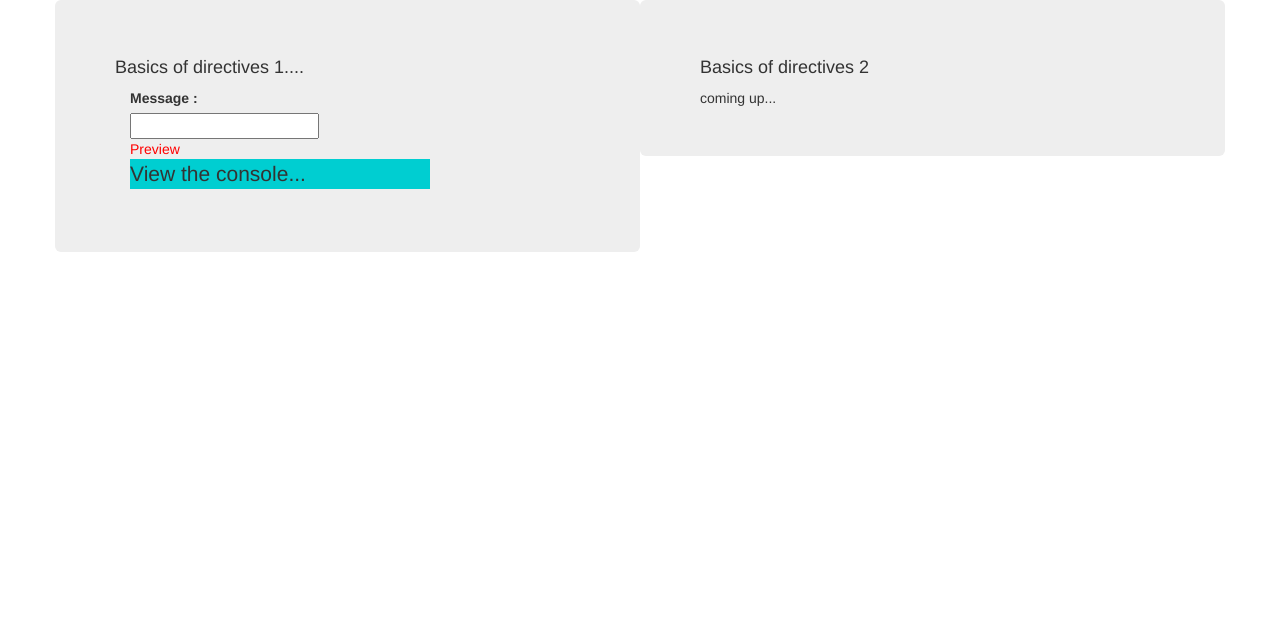
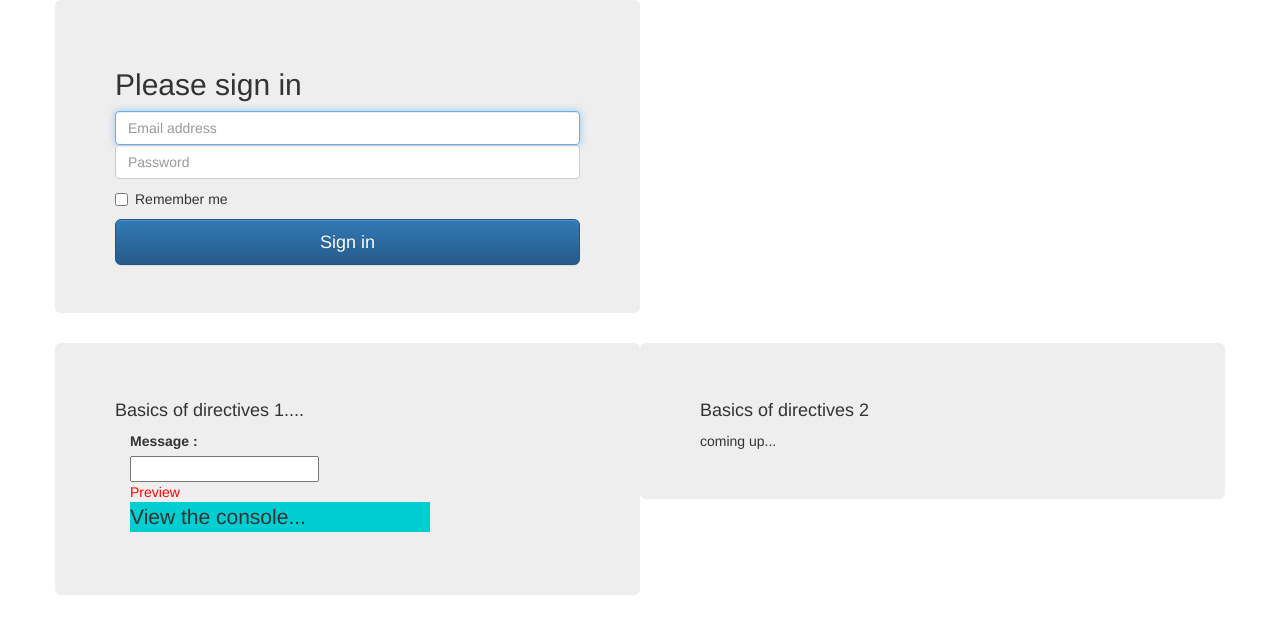
Before and after one commit to vijaysdey88/ChannelGeeks, a website: page AngularPractice/index.html in a window 1280 px wide. Drawn offline with nearby package versions, Linux system fonts and the light colour scheme.

Commit message:
Add login form

```diff
--- a/AngularPractice/index.html
+++ b/AngularPractice/index.html
@@ -10,6 +10,12 @@
 </head>
 <body ng-app="demoApp">
 	<div class="container">
+		<div class="row">
+			<div class="col-md-6 jumbotron">
+					<login></login>
+			</div>
+			<div class="col-md-6"></div>
+		</div>
 		<div class="row">
 			<div class="col-md-6 jumbotron"><h4>Basics of directives 1....</h4>
 				<div ng-controller="HelloController" class="col-md-6">
--- a/AngularPractice/js/demo_app.js
+++ b/AngularPractice/js/demo_app.js
@@ -1,12 +1,24 @@
 var app = angular.module('demoApp', []);
 
+
+app.controller("LoginController", function($scope){
+
+});
+
+app.directive("login", function(){
+	return {
+		restrict : "E",
+		templateUrl : "../template/login.html"
+	};
+});
+
+//Practice Directives
 app.controller("HelloController", function($scope){
 	$scope.logHello = function() {
 		console.log("Controller says Hello!!")
 	};
 });
 
-//Practice Directives
 app.directive('messagePreview', function(){
 	return {
 		restrict : "A",
--- /dev/null
+++ b/AngularPractice/template/login.html
@@ -0,0 +1,16 @@
+<form class="form-signin">
+    <h2 class="form-signin-heading">Please sign in</h2>
+
+    <label for="email" class="sr-only">Email address</label>
+    <input type="email" id="email" class="form-control" placeholder="Email address" required autofocus>
+
+    <label for="password" class="sr-only">Password</label>
+    <input type="password" id="password" class="form-control" placeholder="Password" required>
+
+    <div class="checkbox">
+      <label>
+        <input type="checkbox" value="remember-me"> Remember me
+      </label>
+    </div>
+    <button class="btn btn-lg btn-primary btn-block" type="submit">Sign in</button>
+</form>
```
